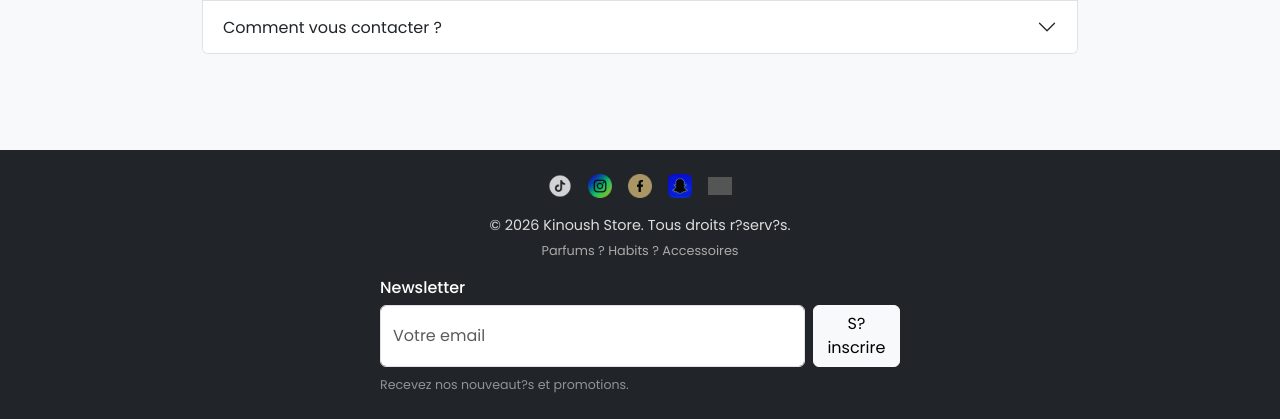
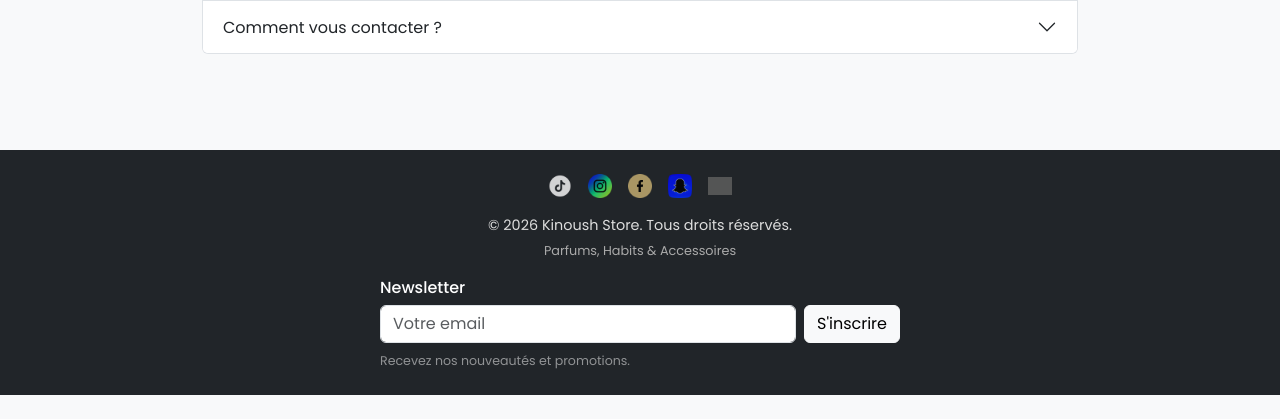
Before and after one commit to Konzopro7/kinoushstore, a Django app: page /faq/ in a window 1280 px wide. Shown: the part 464-883 px from the top of the page. After the commit the page ends 859 px from the top, so only its background shows below. Run offline with Django 5.2, Linux system fonts and the light colour scheme; grey boxes are pictures that could not be loaded.

Commit message:
Fix accents in templates

```diff
--- a/shop/templates/accounts/password_reset.html
+++ b/shop/templates/accounts/password_reset.html
@@ -46,7 +46,7 @@
 
 
 
-  <p>Entrez l?adresse email associée à votre compte. Nous vous enverrons un lien pour réinitialiser votre mot de passe.</p>
+  <p>Entrez l'adresse email associée à votre compte. Nous vous enverrons un lien pour réinitialiser votre mot de passe.</p>
 
 
 
--- a/shop/templates/core/base.html
+++ b/shop/templates/core/base.html
@@ -224,7 +224,7 @@
 
 
 
- <!-- IC?NES -->
+ <!-- ICÔNES -->
 
 
 <div class="d-flex gap-3 align-items-center icon-bar">
@@ -374,7 +374,7 @@
 
 
 
-    <!-- R?seaux sociaux -->
+    <!-- Réseaux sociaux -->
 
 
     <div class="d-flex justify-content-center gap-3 mb-3">
@@ -482,11 +482,11 @@
 
 
 
-    <p class="mb-1">&copy; {% now "Y" %} Kinoush Store. Tous droits r?serv?s.</p>
+    <p class="mb-1">&copy; {% now "Y" %} Kinoush Store. Tous droits réservés.</p>
 
 
 
-    <p class="small mb-0">Parfums ? Habits ? Accessoires</p>
+    <p class="small mb-0">Parfums, Habits & Accessoires</p>
 
 
 
@@ -522,7 +522,7 @@
 
 
 
-      <button class="btn btn-light">S?inscrire</button>
+      <button class="btn btn-light">S'inscrire</button>
 
 
 
@@ -530,7 +530,7 @@
 
 
 
-    <small class="text-white-50 d-block mt-2">Recevez nos nouveaut?s et promotions.</small>
+    <small class="text-white-50 d-block mt-2">Recevez nos nouveautés et promotions.</small>
 
 
 
--- a/shop/templates/shop/faq.html
+++ b/shop/templates/shop/faq.html
@@ -355,7 +355,7 @@
 
 
 
-            Oui. Utilisez la page de suivi de commande (si tu l?as déjà) avec la référence et l?email.
+            Oui. Utilisez la page de suivi de commande (si tu l'as déjà) avec la référence et l'email.
 
 
 
@@ -459,7 +459,7 @@
 
 
 
-            Selon la nature du produit, des conditions peuvent s?appliquer. Contactez-nous pour vérifier l?éligibilité.
+            Selon la nature du produit, des conditions peuvent s'appliquer. Contactez-nous pour vérifier l'éligibilité.
 
 
 
--- a/shop/templates/shop/order_success.html
+++ b/shop/templates/shop/order_success.html
@@ -31,7 +31,7 @@
 
 
 
-  <h1 class="h4 mb-3">Merci ??</h1>
+  <h1 class="h4 mb-3">Merci !</h1>
 
 
 
--- a/shop/templates/shop/payment_page.html
+++ b/shop/templates/shop/payment_page.html
@@ -768,7 +768,7 @@
       });
     } catch (err) {
       console.error("Intent fetch failed:", err);
-      setError("Impossible de contacter le serveur. R?essaie.");
+      setError("Impossible de contacter le serveur. Réessaie.");
       return;
     }
 
@@ -954,7 +954,7 @@
 
 
 
-    console.log("? Payment Element monté");
+    console.log("Payment Element monté");
 
 
 
```
